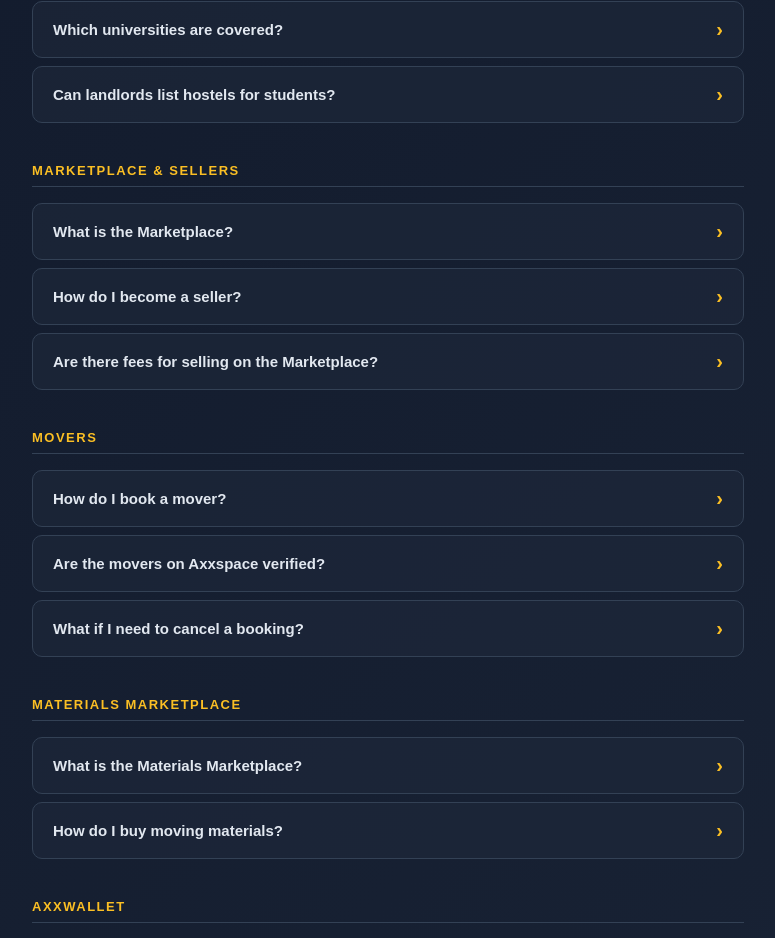
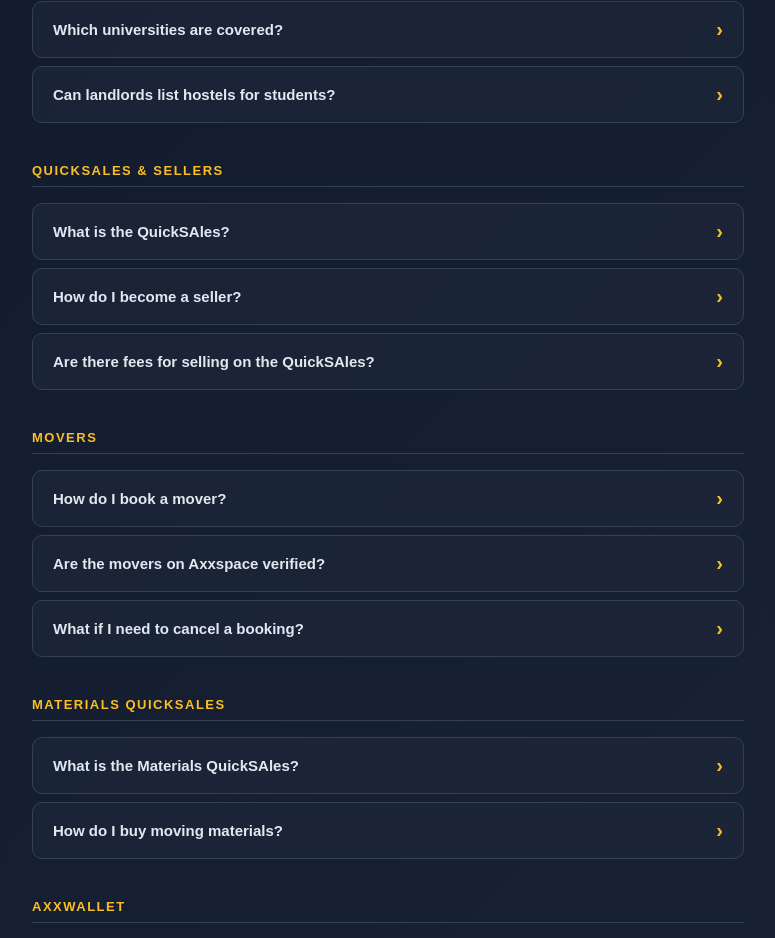
Before and after one commit to richard254120/axx-spaces-frontend, a React (Vite) app: page /faq in a window 1280 px wide. Shown: the part 1495-2433 px from the top of the page, without its empty margins (252-1027 px from the left). Built offline with nearby package versions, Linux system fonts and the light colour scheme.

Commit message:
your commit message

```diff
--- a/src/pages/FAQ.jsx
+++ b/src/pages/FAQ.jsx
@@ -82,10 +82,10 @@ const faqs = [
     ],
   },
   {
-    category: "Marketplace & Sellers",
+    category: "QuickSAles & Sellers",
     items: [
       {
-        q: "What is the Marketplace?",
+        q: "What is the QuickSAles?",
         a: "A buy-and-sell platform for new and used goods — electronics, furniture, fashion, vehicles, and more nationwide. Connect directly with sellers.",
       },
       {
@@ -93,7 +93,7 @@ const faqs = [
         a: "Register a seller account through our Seller Login, complete verification, and start listing your products. You'll have access to a dedicated seller dashboard.",
       },
       {
-        q: "Are there fees for selling on the Marketplace?",
+        q: "Are there fees for selling on the QuickSAles?",
         a: "Basic listings are free. We offer premium listing options for increased visibility. Transaction fees may apply for certain features.",
       },
     ],
@@ -116,10 +116,10 @@ const faqs = [
     ],
   },
   {
-    category: "Materials Marketplace",
+    category: "Materials QuickSAles",
     items: [
       {
-        q: "What is the Materials Marketplace?",
+        q: "What is the Materials QuickSAles?",
         a: "A dedicated section for moving materials — boxes, tape, bubble wrap, packing supplies, and more. Connect with suppliers directly.",
       },
       {
--- a/src/pages/Home.jsx
+++ b/src/pages/Home.jsx
@@ -1554,7 +1554,7 @@ export default function Home() {
     { label: "Trusted Moving", accent: "Services" },
     { label: "Hotels & Tourism", accent: "Experiences" },
     { label: "AxxBiashara", accent: "Business Services" },
-    { label: "Marketplace for", accent: "All Your Needs" },
+    { label: "QuickSAles for", accent: "All Your Needs" },
     { label: "Verified Listings —", accent: "Zero Hidden Fees" },
     { label: "Connect via", accent: "WhatsApp" },
     { label: "GPS Maps for", accent: "Every Listing" },
@@ -1597,10 +1597,10 @@ export default function Home() {
     },
     {
       id: "marketplace", icon: "🏪", iconType: "emoji",
-      title: "Marketplace", tagline: "Buy & sell anything",
-      description: "The ultimate marketplace for buying and selling new and used items. From electronics to furniture, fashion to cars.",
+      title: "QuickSAles", tagline: "Buy & sell anything",
+      description: "The ultimate QuickSAles for buying and selling new and used items. From electronics to furniture, fashion to cars.",
       features: ["New & used items", "Secure transactions", "Nationwide delivery", "Direct seller contact"],
-      cta: "Browse Marketplace", route: "/materials",
+      cta: "Browse QuickSAles", route: "/materials",
       color: "#38BDF8", iconBg: "linear-gradient(135deg,#0C2A3A,#103A4F)",
     },
   ];
@@ -1749,7 +1749,7 @@ export default function Home() {
             <span className="hero-title-line2">Under One Roof</span>
           </h1>
           <p className="hero-sub">
-            Rentals · Movers · Tourism · AxxBiashara · Marketplace<br />Verified across all 47 counties
+            Rentals · Movers · Tourism · AxxBiashara · QuickSAles<br />Verified across all 47 counties
           </p>
 
           {/* TABS */}
@@ -2357,18 +2357,18 @@ export default function Home() {
         </div>
         <div className="strip-divider"></div>
 
-        {/* Marketplace */}
+        {/* QuickSAles */}
         <div className="spotlight-strip reverse">
           <div className="spot-text">
-            <span className="spot-badge">🏪 Marketplace</span>
+            <span className="spot-badge">🏪 QuickSAles</span>
             <h3 className="spot-title">Buy &amp; Sell Anything</h3>
-            <p className="spot-desc">The ultimate marketplace for buying and selling new and used items. From electronics to furniture, fashion to cars — find great deals.</p>
+            <p className="spot-desc">The ultimate QuickSAles for buying and selling new and used items. From electronics to furniture, fashion to cars — find great deals.</p>
             <div className="spot-features">
               {["New & used items", "Secure transactions", "Nationwide delivery", "Direct seller contact"].map(f => (
                 <span key={f} className="spot-feat"><span style={{ color: C.gold }}>✓</span> {f}</span>
               ))}
             </div>
-            <button className="spot-btn" onClick={() => navigate("/materials")}>Browse Marketplace →</button>
+            <button className="spot-btn" onClick={() => navigate("/materials")}>Browse QuickSAles →</button>
           </div>
           <div className="spot-visual">
             <div className="spot-icon-box" style={{ background: "rgba(12,42,58,0.8)", fontSize: "64px", display: "flex", alignItems: "center", justifyContent: "center" }}>
@@ -2519,7 +2519,7 @@ export default function Home() {
               {[
                 { icon: "🏠", title: "Landlord / Rentals", desc: "List rental properties and boost your listings", bg: `linear-gradient(135deg,${C.gold},${C.goldLight})`, route: "/login" },
                 { icon: "🚛", title: "Mover / Moving Company", desc: "Offer moving services across Kenya", bg: "linear-gradient(135deg,#1E3A5F,#2D5080)", route: "/login?type=mover" },
-                { icon: "🛍️", title: "Seller / Marketplace", desc: "Sell items in the materials marketplace", bg: "linear-gradient(135deg,#0C2A3A,#103A4F)", route: "/seller-login" },
+                { icon: "🛍️", title: "Seller / QuickSAles", desc: "Sell items in the materials QuickSAles", bg: "linear-gradient(135deg,#0C2A3A,#103A4F)", route: "/seller-login" },
                 { icon: "🏨", title: "Tourism Provider", desc: "List hotels, lodges, and tourism experiences", bg: "linear-gradient(135deg,#1B3A2A,#264D38)", route: "/tourism/login" },
                 { icon: "💼", title: "Business / AxxBiashara", desc: "List professional business services", bg: "linear-gradient(135deg,#2E1B4A,#3D2566)", route: "/business-login" },
               ].map(svc => (
--- a/src/pages/Listings.jsx
+++ b/src/pages/Listings.jsx
@@ -922,7 +922,7 @@ const S = {
   emptySub: { color: C.textMid, fontSize: "0.9rem", margin: 0 },
 
   /* Property Grid */
-  grid: { display: "grid", gridTemplateColumns: "repeat(auto-fill, minmax(310px, 1fr))", gap: "24px" },
+  grid: { display: "grid", gridTemplateColumns: "repeat(2, 1fr)", gap: "24px" },
   card: { background: C.navyMid, border: `1px solid ${C.border}`, borderRadius: "14px", overflow: "hidden", cursor: "pointer", transition: "all 0.3s ease", display: "flex", flexDirection: "column" },
 
   cardImg: { position: "relative", height: "220px", overflow: "hidden", background: C.navyLight, flexShrink: 0 },
--- a/src/pages/MaterialsMarketplace.jsx
+++ b/src/pages/MaterialsMarketplace.jsx
@@ -955,7 +955,7 @@ const styles = {
   },
   materialsGrid: {
     display: "grid",
-    gridTemplateColumns: "repeat(auto-fill, minmax(320px, 1fr))",
+    gridTemplateColumns: "repeat(2, 1fr)",
     gap: "28px",
   },
   materialCard: {
@@ -1446,7 +1446,7 @@ const styles = {
     borderRadius: "6px",
     cursor: "pointer",
     fontSize: "14px",
-    fontWeight: 600",
+    fontWeight: 600,
     marginRight: "8px",
   },
   reviewCancelBtn: {
--- a/src/pages/Movers.jsx
+++ b/src/pages/Movers.jsx
@@ -742,7 +742,7 @@ export default function Movers() {
                 <div style={{ width: 3, height: 18, background: C.amberMid, borderRadius: 2 }} />
                 <span style={{ fontSize: 15, fontWeight: 700, color: C.textPrimary }}>⭐ Featured Movers</span>
               </div>
-              <div style={{ display: "grid", gridTemplateColumns: "repeat(auto-fit,minmax(270px,1fr))", gap: 14 }}>
+              <div style={{ display: "grid", gridTemplateColumns: "repeat(2,1fr)", gap: 14 }}>
                 {featuredMovers.map((m, i) => (
                   <div key={m._id} className="fade-up" style={{ animationDelay: `${i * 0.07}s` }}>
                     <MoverCard m={m} onBook={setBookingMover} featured />
@@ -793,7 +793,7 @@ export default function Movers() {
                   {selectedCounty === "all" ? "All Movers" : `Movers in ${selectedCounty}`}
                 </span>
               </div>
-              <div style={{ display: "grid", gridTemplateColumns: "repeat(auto-fit,minmax(270px,1fr))", gap: 14 }}>
+              <div style={{ display: "grid", gridTemplateColumns: "repeat(2,1fr)", gap: 14 }}>
                 {movers.map((m, i) => (
                   <div key={m._id} className="fade-up" style={{ animationDelay: `${i * 0.05}s` }}>
                     <MoverCard m={m} onBook={setBookingMover} />
--- a/src/pages/SellerDashboard.jsx
+++ b/src/pages/SellerDashboard.jsx
@@ -412,7 +412,7 @@ const s = {
   searchBar: { padding: "12px 16px", background: "rgba(30, 41, 59, 0.8)", border: "1px solid rgba(255, 255, 255, 0.08)", borderRadius: "10px", color: "#fff", fontSize: "14px", minWidth: "200px" },
   statusDropdown: { padding: "12px 16px", background: "rgba(30, 41, 59, 0.8)", border: "1px solid rgba(255, 255, 255, 0.08)", borderRadius: "10px", color: "#fff", fontSize: "14px", fontWeight: 600 },
   refreshBtn: { padding: "12px 16px", background: "rgba(59,130,246,0.2)", color: "#60a5fa", border: "1px solid #2563eb", borderRadius: "10px", cursor: "pointer", fontSize: "14px", fontWeight: 600, transition: "all 0.3s ease" },
-  grid: { display: "grid", gridTemplateColumns: "repeat(auto-fill, minmax(300px, 1fr))", gap: "28px" },
+  grid: { display: "grid", gridTemplateColumns: "repeat(2, 1fr)", gap: "28px" },
   card: { background: "linear-gradient(135deg, rgba(30, 41, 59, 0.6) 0%, rgba(15, 23, 42, 0.8) 100%)", border: "1px solid rgba(255, 255, 255, 0.08)", borderRadius: "18px", overflow: "hidden", transition: "all 0.3s ease", boxShadow: "0 4px 16px rgba(0, 0, 0, 0.15)" },
   cardImg: { position: "relative", height: "180px", background: "#0f172a" },
   img: { width: "100%", height: "100%", objectFit: "cover" },
--- a/src/pages/TermsAndPrivacy.jsx
+++ b/src/pages/TermsAndPrivacy.jsx
@@ -4,7 +4,7 @@ const TABS = ["Terms of Service", "Privacy Policy"];
 
 const terms = `
 ## 1. Introduction
-Axxspace Limited ("Axxspace," "we," "us," or "our") operates Kenya's premier property and services platform, connecting individuals and businesses across all 47 counties with rental properties, professional movers, tourism experiences, business services, and a general marketplace.
+Axxspace Limited ("Axxspace," "we," "us," or "our") operates Kenya's premier property and services platform, connecting individuals and businesses across all 47 counties with rental properties, professional movers, tourism experiences, business services, and a general QuickSAles.
 
 These Terms and Conditions ("Terms") govern your access to and use of the Axxspace website, mobile applications, and all associated services. They form a legally binding agreement between you ("User," "you," or "your") and Axxspace Limited, a company incorporated under the laws of the Republic of Kenya.
 
@@ -23,7 +23,7 @@ Hotels, lodges, safari packages, and unique Kenyan experiences available for dir
 **💼 AXXBIASHARA**
 Professional business services including company registration, accounting, tax, legal support, and digital solutions.
 
-**🛍 MARKETPLACE**
+**🛍 QUICKSALES**
 Buy-and-sell listings for new and used goods — electronics, furniture, fashion, vehicles, and more nationwide.
 
 **📍 QUICKSALES**
--- a/src/pages/tourism/TourismListingsPage.jsx
+++ b/src/pages/tourism/TourismListingsPage.jsx
@@ -15,7 +15,7 @@ import {
 const listingsCss = `
   .page-body { max-width: 1400px; margin: 0 auto; padding: 20px 16px; display: grid; grid-template-columns: 260px 1fr; gap: 24px; }
   .desktop-sidebar { background: white; border-radius: 14px; padding: 20px; border: 1px solid #e5e7eb; position: sticky; top: 80px; height: fit-content; }
-  .prop-grid { display: grid; grid-template-columns: repeat(auto-fill, minmax(280px, 1fr)); gap: 16px; }
+  .prop-grid { display: grid; grid-template-columns: repeat(2, 1fr); gap: 16px; }
   .prop-card { background: white; border-radius: 14px; border: 1px solid #e5e7eb; overflow: hidden; transition: box-shadow 0.2s; }
   .prop-card:hover { box-shadow: 0 8px 30px rgba(0,0,0,0.08); }
   .mobile-drawer { display: none; }
--- a/src/pages/tourism/TourismPage.jsx
+++ b/src/pages/tourism/TourismPage.jsx
@@ -116,7 +116,7 @@ export default function TourismPage() {
       <section style={s.hero}>
         <div style={s.heroOverlay} />
         <div style={s.heroContent}>
-          <div style={s.heroBadge}>🇰🇪 Kenya's Premier Tourism Marketplace</div>
+          <div style={s.heroBadge}>🇰🇪 Kenya's Premier Tourism QuickSAles</div>
           <h1 style={s.heroTitle}>
             Discover Kenya's
             <br />
@@ -274,7 +274,7 @@ export default function TourismPage() {
             Ready to List Your Property?
           </h2>
           <p style={{ fontSize: "14px", color: "#78350f", marginBottom: "24px", lineHeight: 1.7 }}>
-            Join 200+ properties already benefiting from AXXSpace's tourism marketplace. Start attracting guests today.
+            Join 200+ properties already benefiting from AXXSpace's tourism QuickSAles. Start attracting guests today.
           </p>
           <div style={{ display: "flex", gap: "12px", justifyContent: "center", flexWrap: "wrap" }}>
             <button style={s.ctaBtn} onClick={() => loggedIn ? navigate("/tourism/register-property") : (setAuthModal("auth"), setAuthTab("register"))}>
@@ -361,7 +361,7 @@ export default function TourismPage() {
               </div>
             ) : (
               <div>
-                <p style={s.authSub}>Join Kenya's #1 tourism marketplace</p>
+                <p style={s.authSub}>Join Kenya's #1 tourism QuickSAles</p>
                 <div style={s.field}>
                   <label style={s.label}>Full Name</label>
                   <input style={s.input} placeholder="Your full name" value={regForm.name} onChange={(e) => setRegForm({ ...regForm, name: e.target.value })} />
```
Also changed, not shown: src/pages/Materials.jsx (+6 -6 lines).
